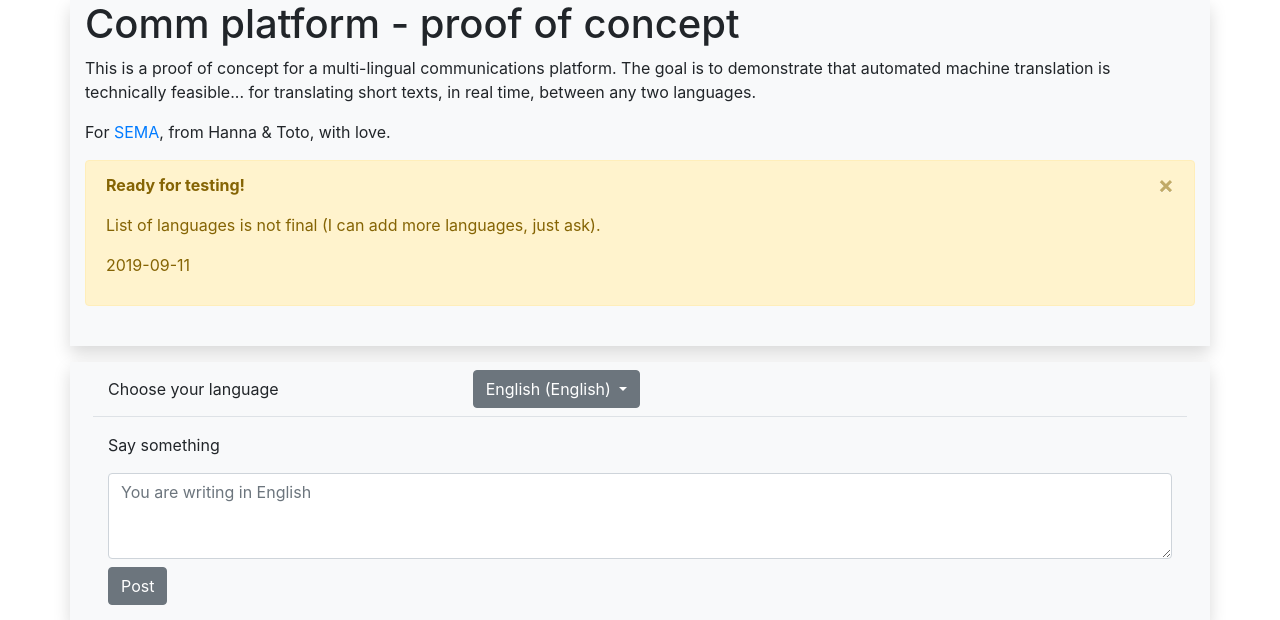
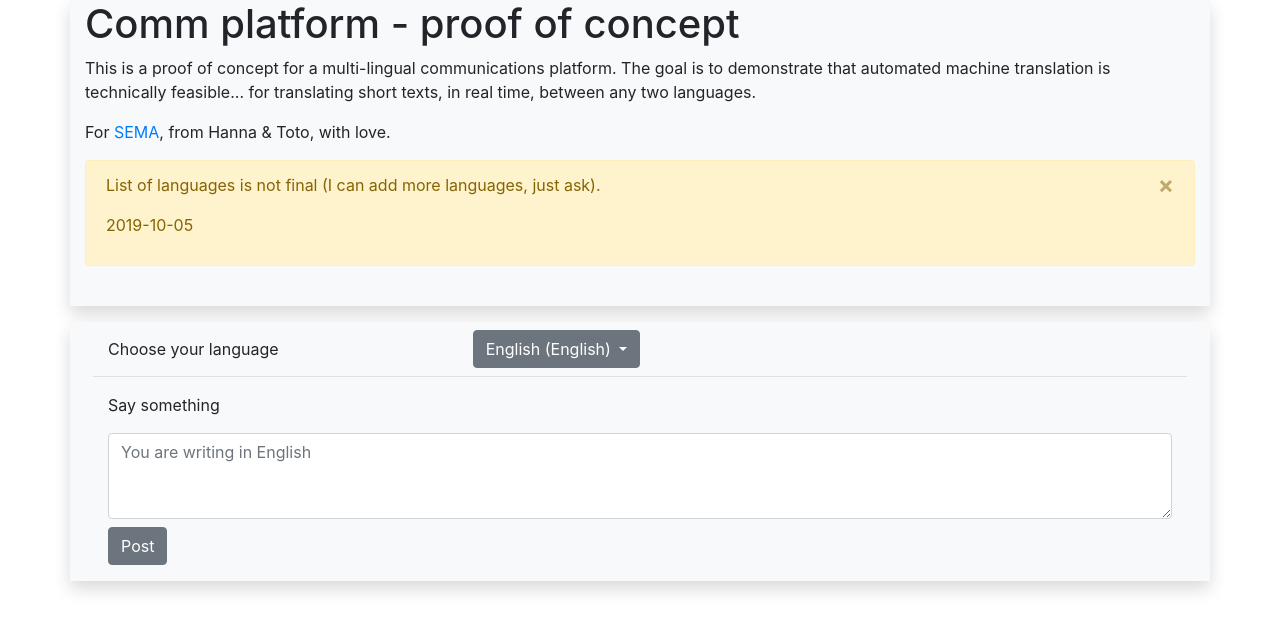
Before and after one commit to totobgycs/sema, a Django app: page /1/ in a window 1280 px wide. Shown: the top 620 px of the page. Run offline with Django 3.2, Linux system fonts and the light colour scheme; data comes from the database, SQL or seed files in the repository; data that the repository does not hold is empty; some libraries are stand-ins or nearby versions.

Commit message:
Updated the welcome message

```diff
--- a/demo/templates/demo/index.html
+++ b/demo/templates/demo/index.html
@@ -11,13 +11,10 @@
   </p>
 	<div class="alert alert-warning alert-dismissible fade show" role="alert">
 		<p>
-    <strong>Ready for testing!</strong>
-    </p>
-		<p>
     List of languages is not final (I can add more languages, just ask).
     </p>
     <p>
-    2019-09-11
+    2019-10-05
     </p>
 		<button type="button" class="close" data-dismiss="alert" aria-label="Close">
 		  <span aria-hidden="true">&times;</span>
```
